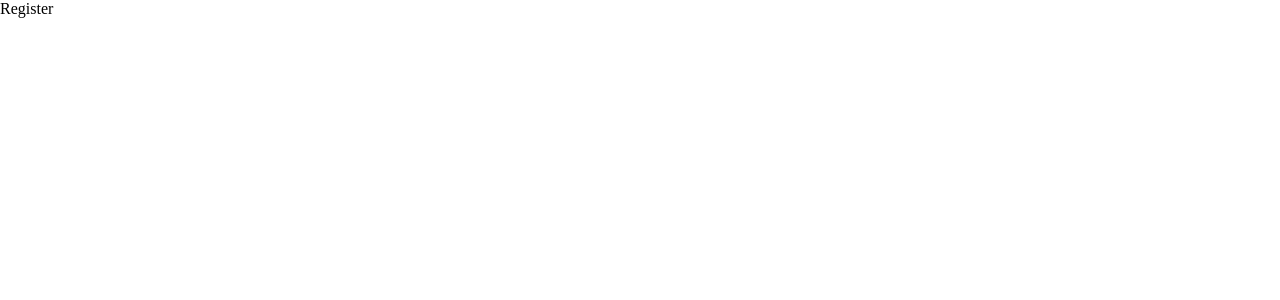
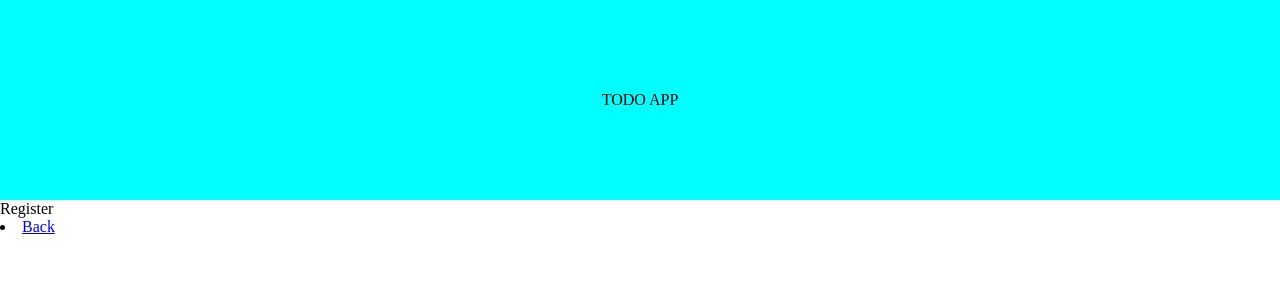
Before and after one commit to yigitgokkaya/ToDo_project, a React (Create React App) app: page /register in a window 1280 px wide. Shown: the top 300 px of the page. Built offline with nearby package versions, Linux system fonts and the light colour scheme.

Commit message:
inital routing done

```diff
--- a/src/App.js
+++ b/src/App.js
@@ -8,10 +8,12 @@ import {
 } from "react-router-dom";
 import Register from "./pages/Register";
 import Home from "./pages/Home";
+import Navbar from './pages/Navbar'
 
 function App() {
   return (
     <BrowserRouter>
+    <Navbar />
       <Routes>
         <Route
           path="/"
--- a/src/pages/Home.js
+++ b/src/pages/Home.js
@@ -1,11 +1,13 @@
 import React from 'react'
 import '../styling/Home.css'
-import Navbar_home from './Navbar_home'
+
 
 const Home = () => {
   return (
     <div >
-      <Navbar_home/>
+      <li>
+        <a href='/register'>Register</a>
+      </li>
     </div>
 
   )
--- /dev/null
+++ b/src/pages/Navbar.js
@@ -0,0 +1,10 @@
+import React from 'react'
+import '../styling/Navbar.css'
+
+const Navbar = () => {
+  return (
+    <div className='navbar'>TODO APP</div>
+  )
+}
+
+export default Navbar;
--- a/src/pages/Navbar_home.js
+++ /dev/null
@@ -1,10 +0,0 @@
-import React from 'react'
-import '../styling/Navbar_home.css'
-
-const Navbar_home = () => {
-  return (
-    <div className='navbar'>TODO APP</div>
-  )
-}
-
-export default Navbar_home
--- a/src/pages/Register.js
+++ b/src/pages/Register.js
@@ -2,7 +2,11 @@ import React from 'react'
 
 const Register = () => {
   return (
-    <div>Register</div>
+    <div>Register
+      <li>
+        <a href='/'>Back</a>
+      </li>
+    </div>
   )
 }
 
```
Also changed, not shown: src/styling/Navbar.css (renamed from src/styling/Navbar_home.css).
